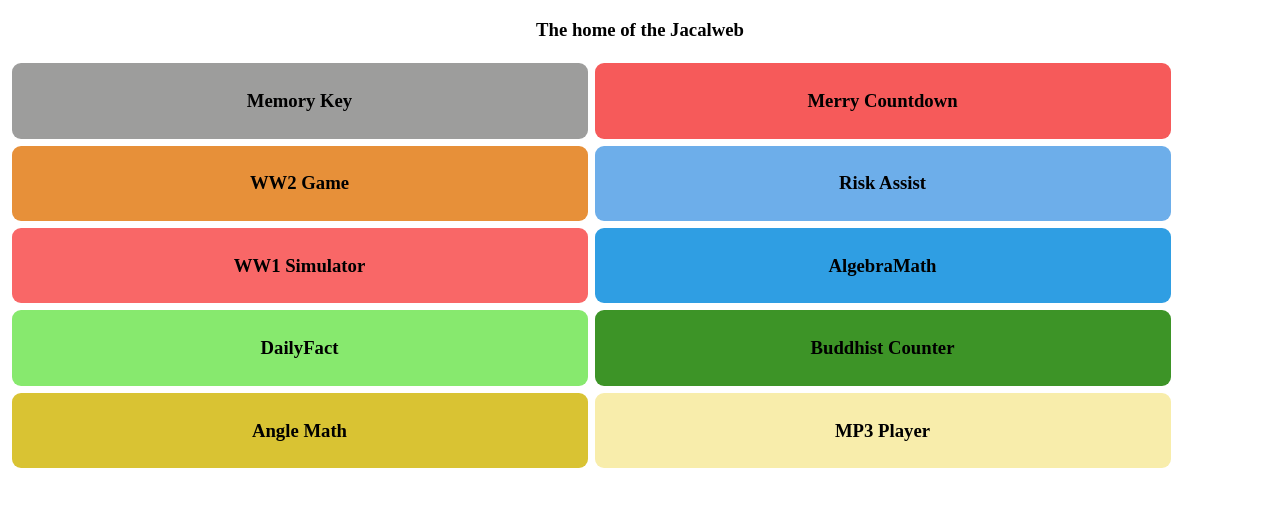
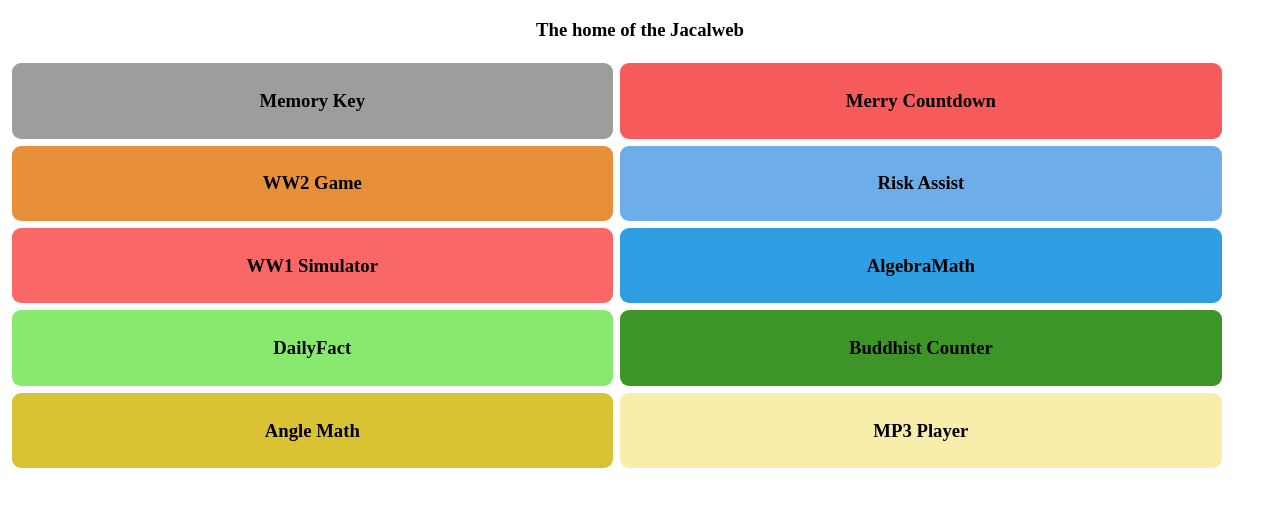
Before and after one commit to Jacalastre123/HomePage, a plain HTML site: page index.html in a window 1280 px wide. Shown: the part 61-568 px from the top of the page. Drawn offline with Linux system fonts and the light colour scheme; a web font is replaced by a local one.

Commit message:
Update index.html

```diff
--- a/index.html
+++ b/index.html
@@ -17,7 +17,7 @@
 
         #box {
             padding: 8px;
-            width: 45vw;
+            width: 47vw;
             margin: 3.5px;
             overflow: clip;
             cursor: pointer;
```
